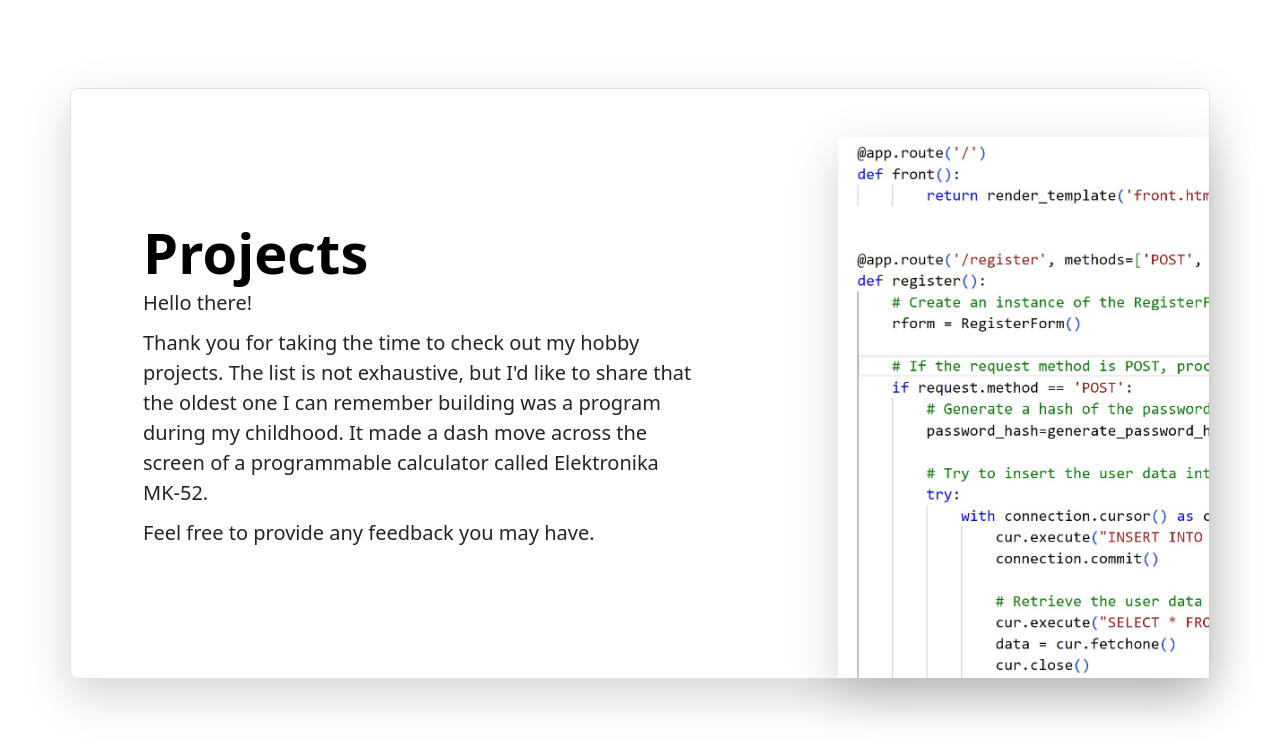
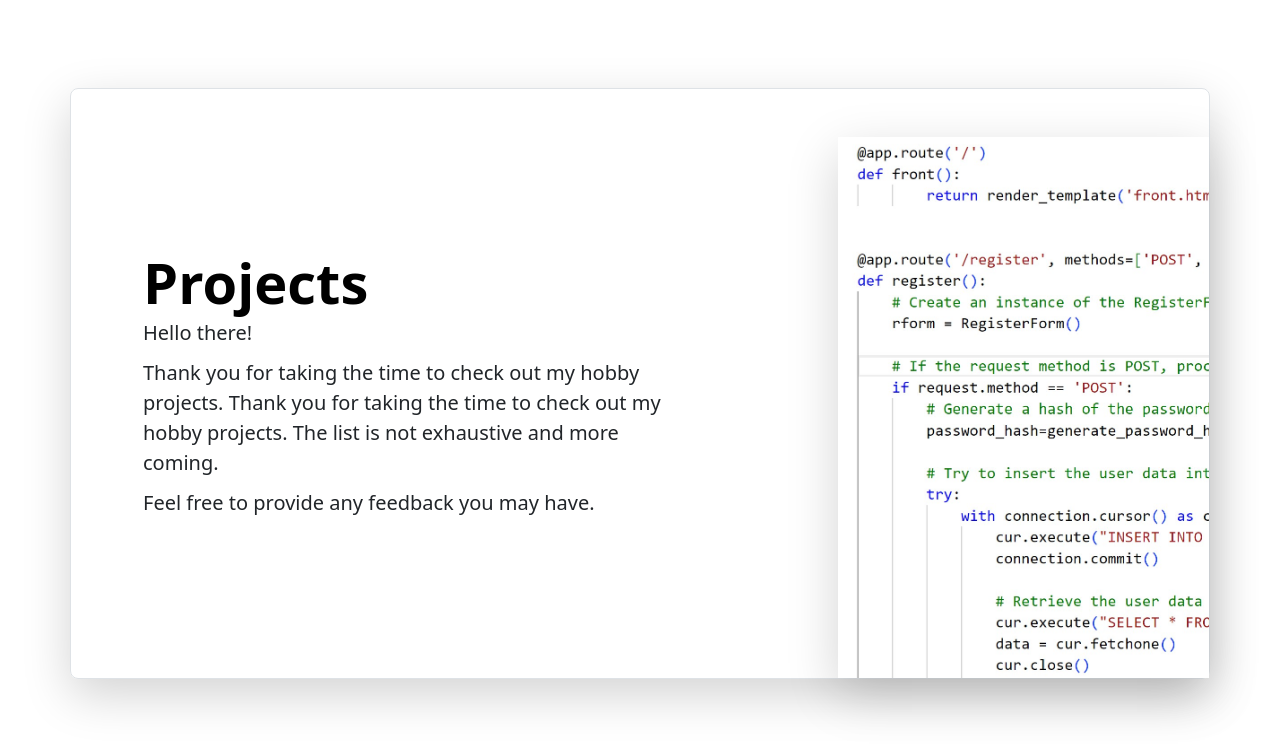
Before and after one commit to olegp999/myapp, a Flask app: page /projects in a window 1280 px wide. Shown: the part 72-816 px from the top of the page. Run offline with Flask 3, Linux system fonts and the light colour scheme; some libraries are stand-ins or nearby versions.

Commit message:
projects update

```diff
--- a/templates/projects.html
+++ b/templates/projects.html
@@ -32,8 +32,7 @@ Home page
       <h1 class="display-4 fw-bold lh-1 text-body-emphasis">Projects</h1>
       <p class="lead">Hello there!</p>
       <p class="lead">Thank you for taking the time to check out my hobby projects.
-        The list is not exhaustive, but I'd like to share that the oldest one I can remember building was a program during my childhood.
-        It made a dash move across the screen of a programmable calculator called Elektronika MK-52. </p>
+        Thank you for taking the time to check out my hobby projects. The list is not exhaustive and more coming.  </p>
       <p class="lead">Feel free to provide any feedback you may have.</p>
     </div>
     <div class="col-lg-4 offset-lg-1 p-0 overflow-hidden shadow-lg">
```
